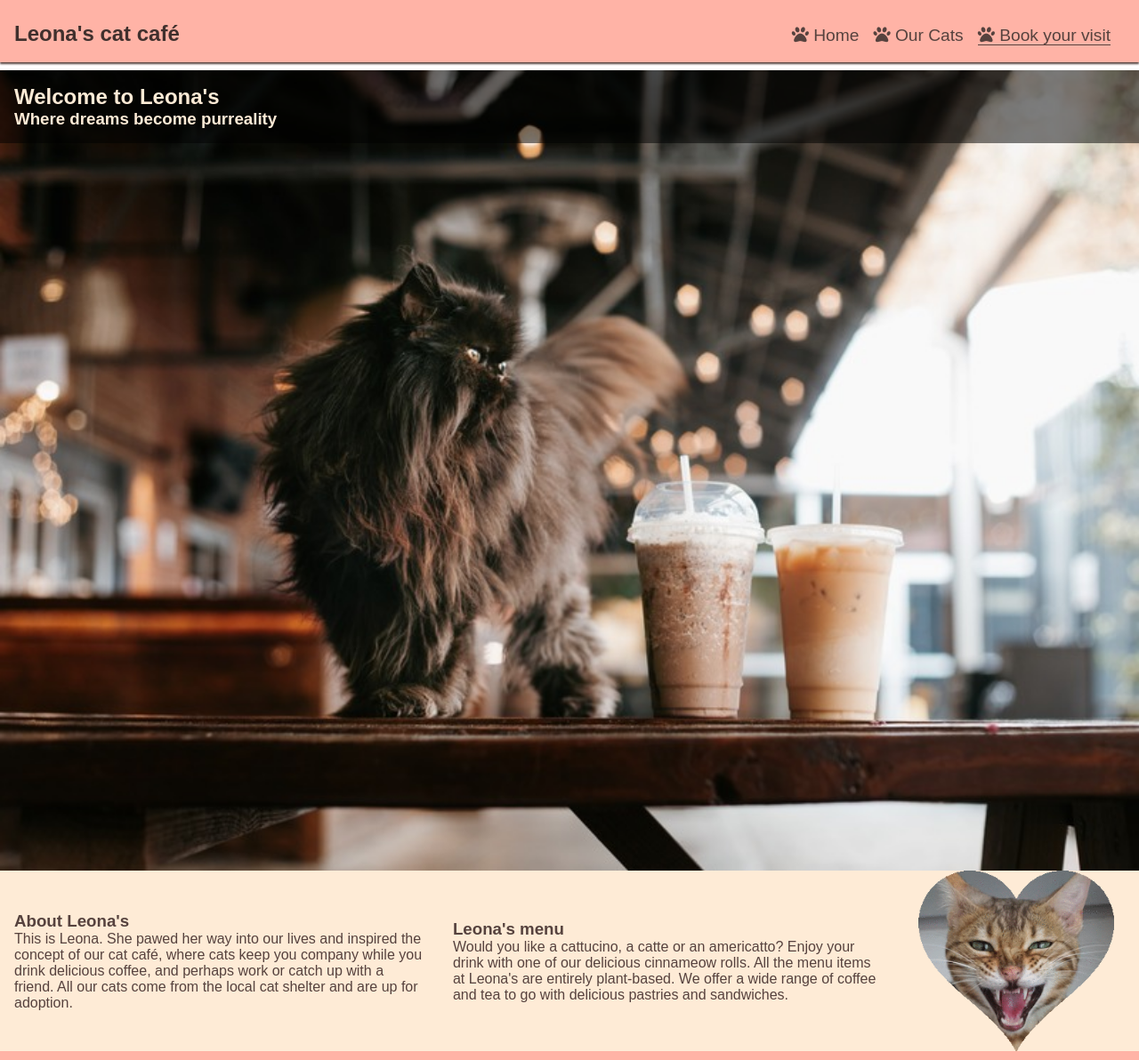
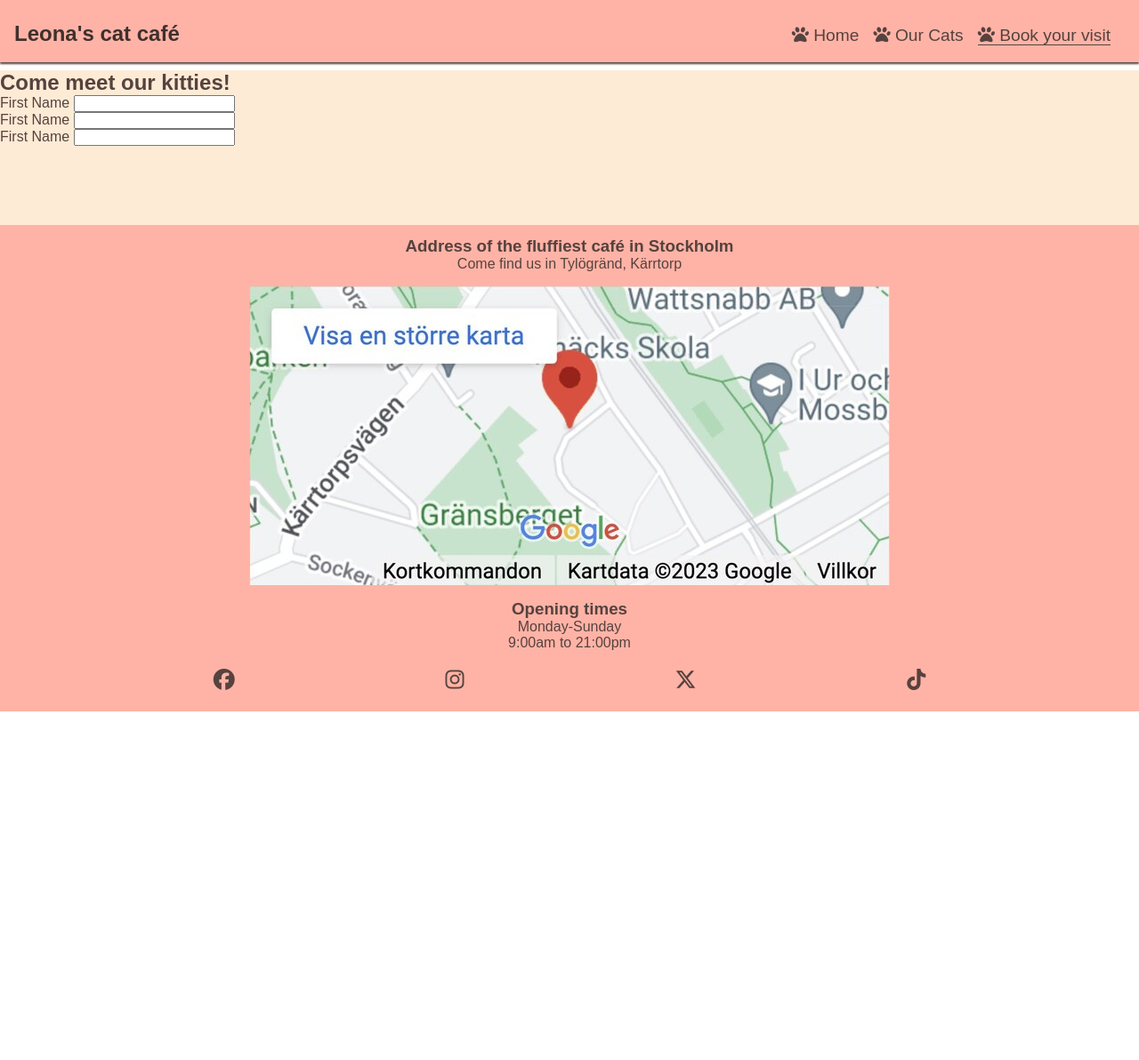
Before and after one commit to Ikayherce/Leonascatcafe, a plain HTML site: page bookyourvisit.html in a window 1280 px wide. Shown: the top 1192 px of the page at 89% size. After the commit the page ends 800 px from the top, so only its background shows below. Drawn offline with Linux system fonts and the light colour scheme; a web font is replaced by a local one.

Commit message:
create form in 'bookyourvisit.hmtl' page

```diff
--- a/assets/css/style.css
+++ b/assets/css/style.css
@@ -162,6 +162,12 @@ color: #56423E;
     padding-top: 10px;
 }
 
+#piti {
+    max-width:20%;
+    height:auto;
+    padding:1rem;
+}
+
 /* Media query: tablets and larger (768px and up) */
 @media(min-width: 768px) {
        h1 {
--- a/bookyourvisit.html
+++ b/bookyourvisit.html
@@ -37,31 +37,22 @@
         </nav>
     </header>
     <!--Main content-->
-    <!--Hero section-->
     <main>
-        <section id="hero">
-            <!--video appears too large overflowing screen, replaced by image until problem is solved
-          <video id="herocat" autoplay loop muted src="assets/css/video/coverr-a-beautiful-cat-licks-itself-381-1080p.mp4" poster src="assets/css/images/posterhero.png"></video>-->
-             <!--Cover text should be moved to the bottom left of the hero image or video-->
-            <div id="cover-text">
-                <h2>Welcome to Leona's</h2>
-                <h3>Where dreams become purreality</h3>
-            </div>
+        <section id="bookvisit">
+            <form id="bookform "method="POST" action="https://formdump.codeinstitute.net">
+                <h2>Come meet our kitties!</h2>
+                <label for="first_name">First Name</label>
+                <input type="text" name="first_name" id="first_name" class="text-input" required>
+                <br>
+                <label for="last_name">First Name</label>
+                <input type="text" name="last_name" id="last_name" class="text-input" required>
+                <br>
+                <label for="email_adress">First Name</label>
+                <input type="email" name="email_adress" id="email_adress" class="text-input" required>
+                <br>
+
+            </form>
         </section>
-    <!--'About' section-->
-        <section class="about">
-                <div class="abouttext">
-                    <h3>About Leona's</h3>
-                    <p>This is Leona. She pawed her way into our lives and inspired the concept of our cat café, where cats keep you company while you drink delicious coffee, and perhaps work or catch up with a friend. All our cats come from the local cat shelter and are up for adoption. </p>
-                </div>
-                <div>
-                    <img id="leonaabout" src="../assets/images/leonaabout.gif" alt="Portrait of a beautiful bengal cat meowing">
-                </div>
-                <div class="abouttext">
-                    <h3>Leona's menu</h3>
-                    <p>Would you like a cattucino, a catte or an americatto? Enjoy your drink with one of our delicious cinnameow rolls. All the menu items at Leona's are entirely plant-based. We offer a wide range of coffee and tea to go with delicious pastries and sandwiches. </p>
-                </div>
-    </section>
     </main>
 
     <!--Footer-->
```
Also changed, not shown: ourcats.html (+12 -12 lines).
